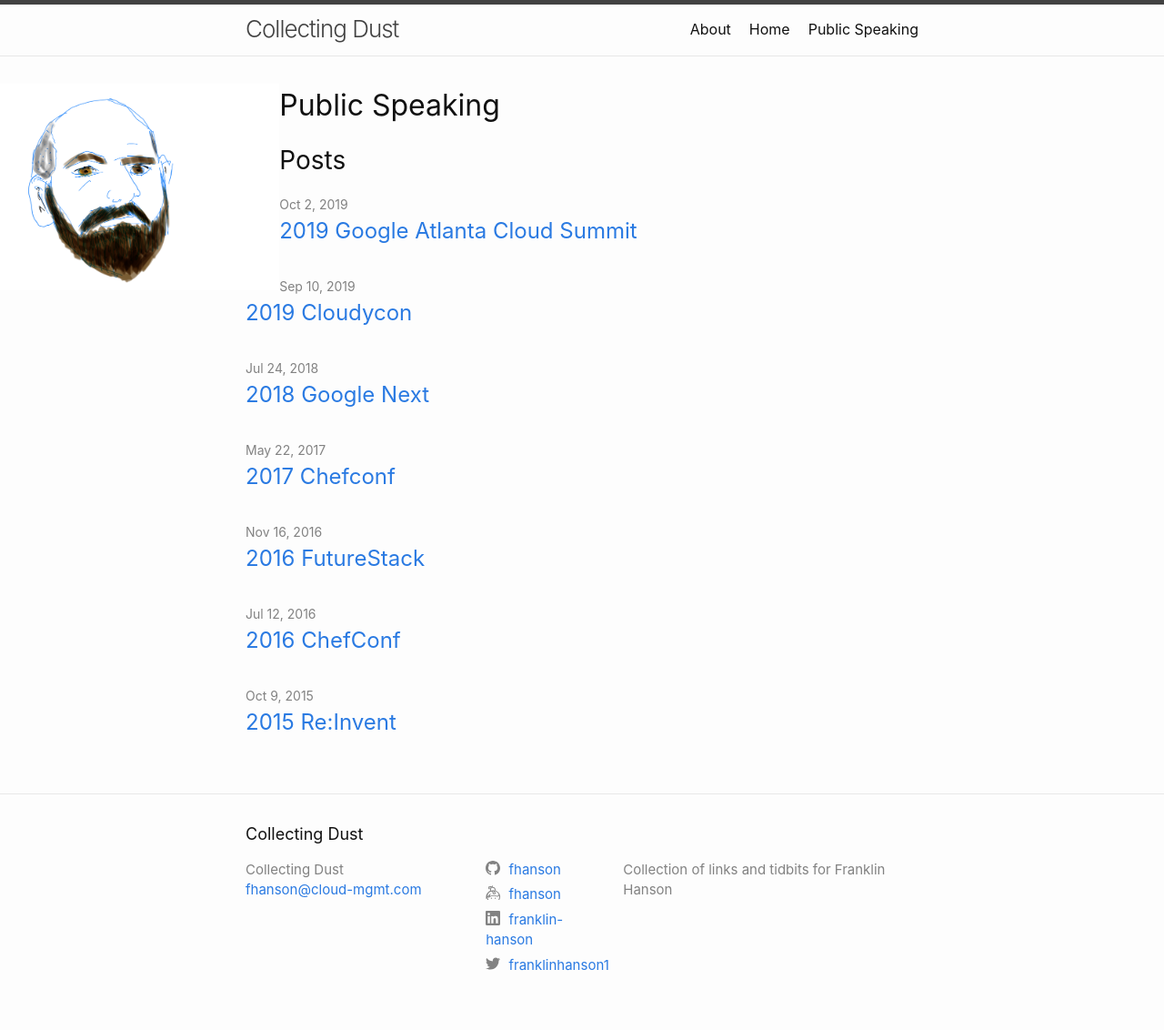
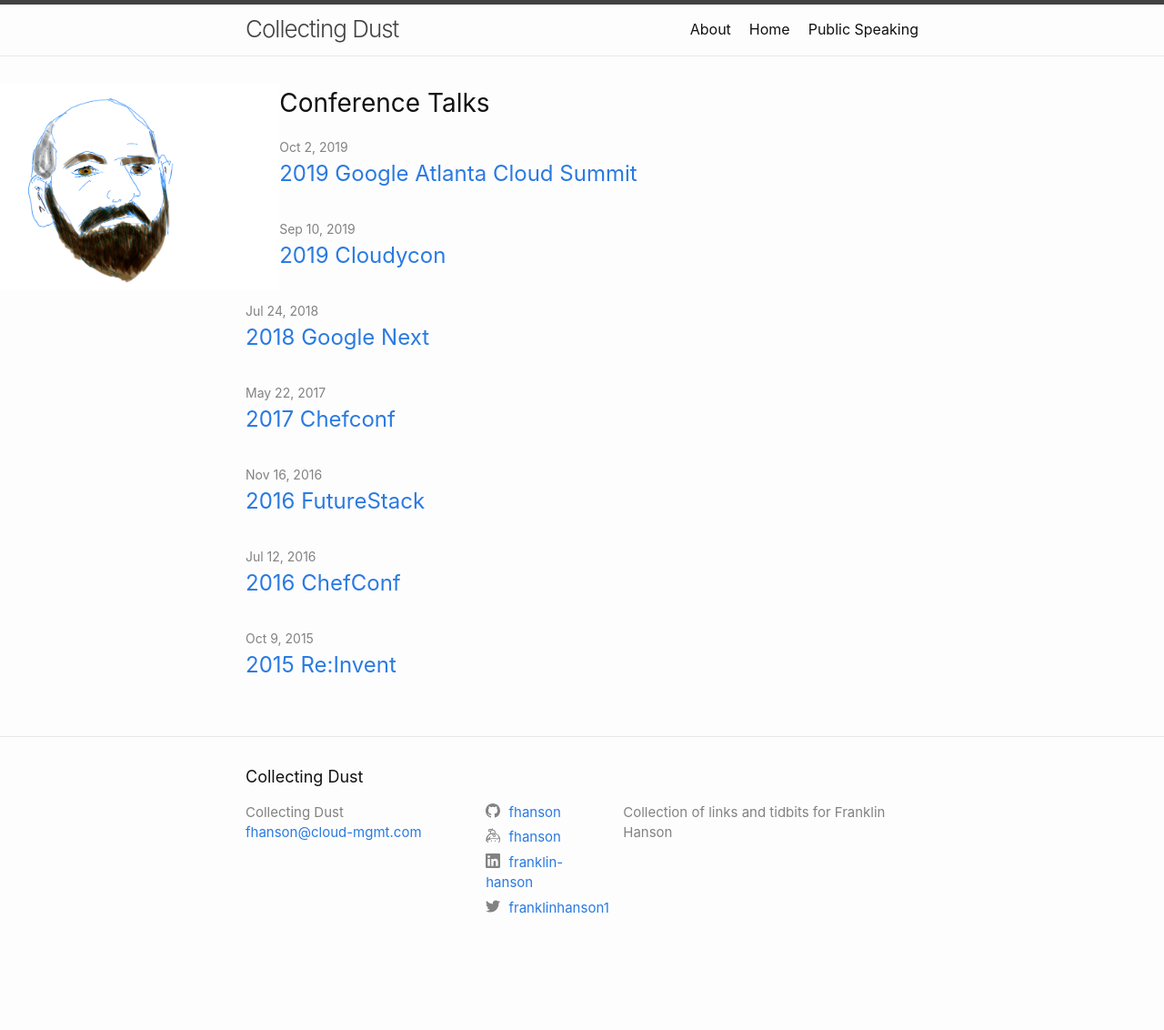
Before and after one commit to fhanson/fhanson.github.io, a Jekyll site: the page built from speaking.markdown, in a window 1280 px wide. Shown: the whole page at 91% size. Built offline with Jekyll 4.4.1, drawn with Linux system fonts in a browser that asks for light colours; after the commit the page ends 1069 px from its top, so only the background shows below that.

Commit message:
Allow hidden titles

```diff
--- a/_layouts/home.html
+++ b/_layouts/home.html
@@ -3,7 +3,7 @@ layout: default
 ---
 
 <div class="home">
-  {%- if page.title -%}
+  {%- if page.title and page.title_hidden != true -%}
     <h1 class="page-heading">{{ page.title }}</h1>
   {%- endif -%}
 
--- a/speaking.markdown
+++ b/speaking.markdown
@@ -2,4 +2,6 @@
 title: Public Speaking
 layout: home
 category: publicspeaking
+list_title: Conference Talks
+title_hidden: true
 ---
```
